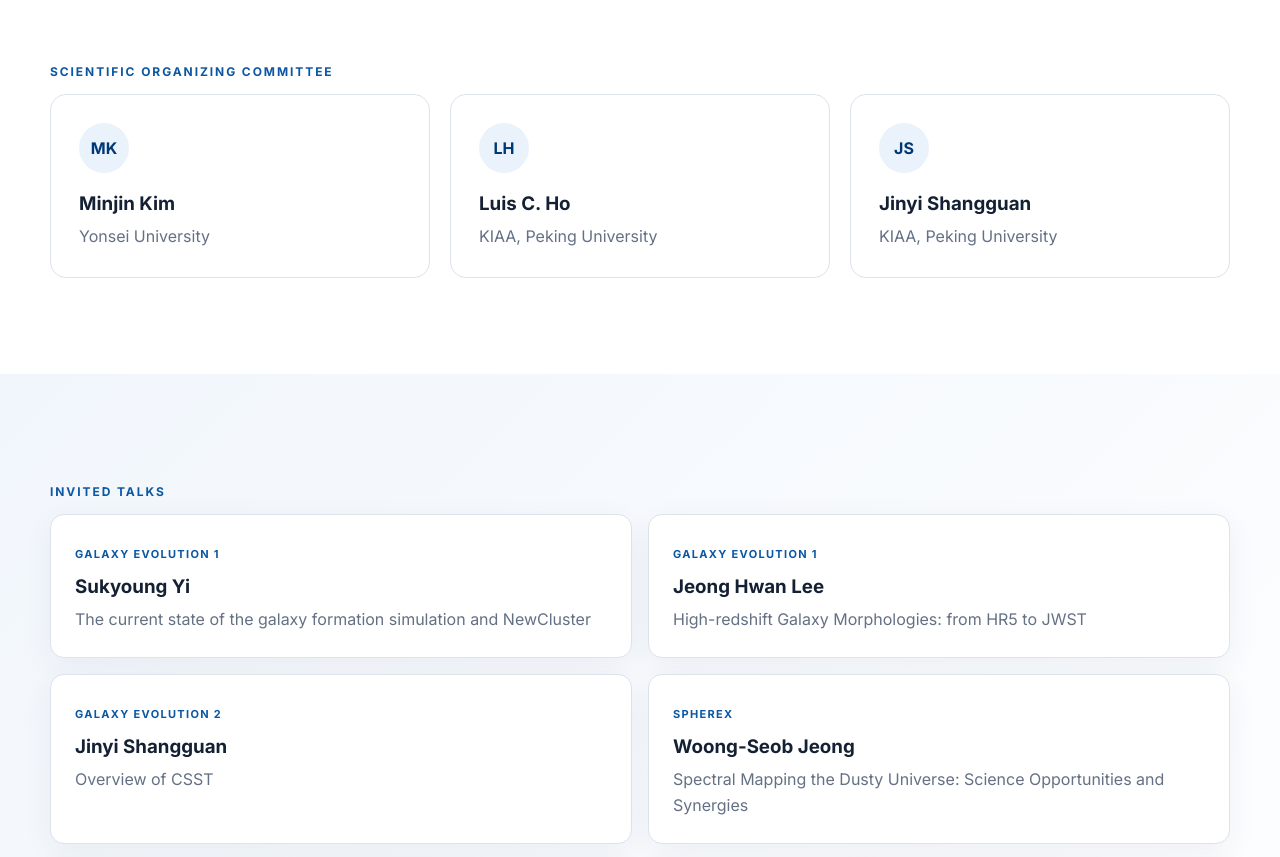
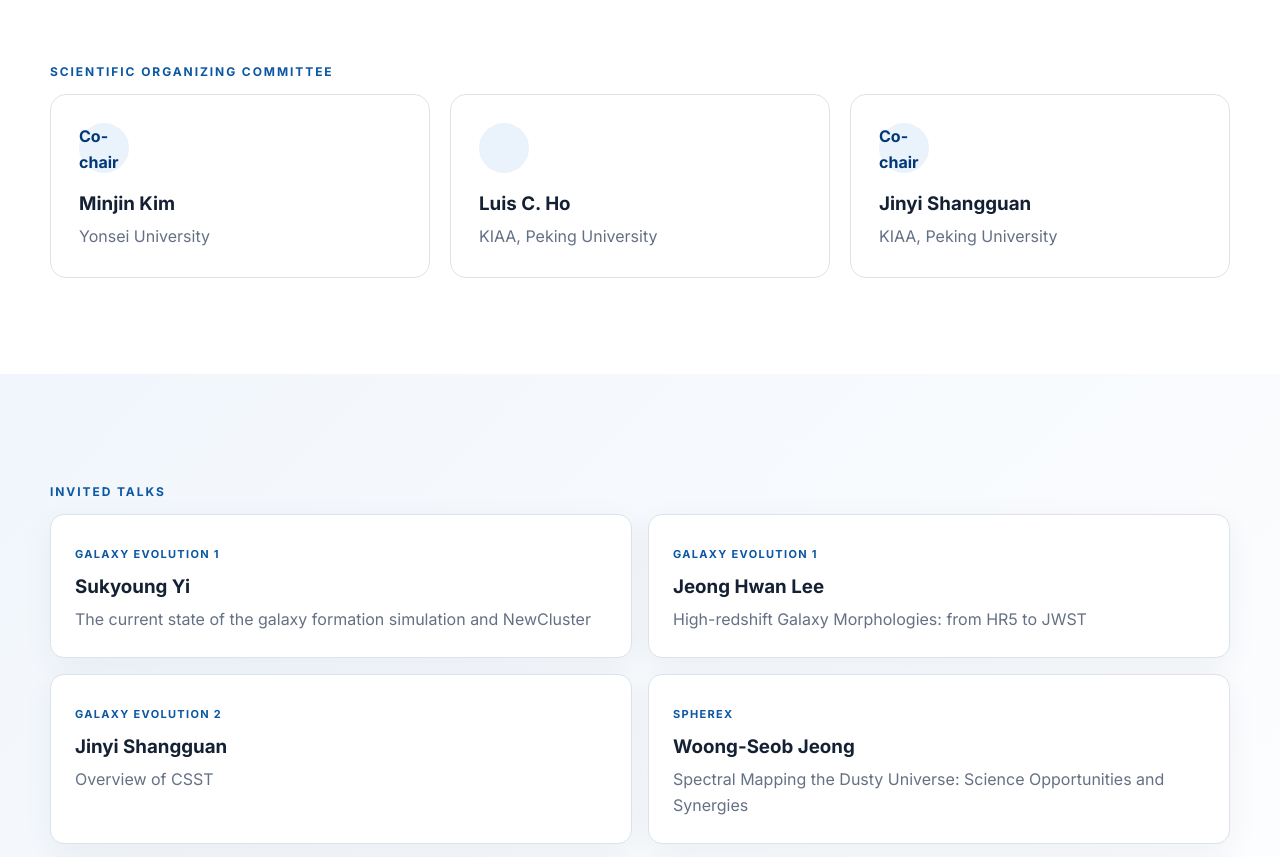
Before and after one commit to minjinkimastro/yonsei-kiaa-workshop, a plain HTML site: page index.html in a window 1280 px wide. Shown: the part 2100-2957 px from the top of the page. Drawn offline with nearby package versions, Linux system fonts and the light colour scheme.

Commit message:
Update index.html

```diff
--- a/index.html
+++ b/index.html
@@ -85,9 +85,9 @@
       <div class="wrap">
         <p class="kicker">Scientific organizing committee</p>
         <div class="soc-grid">
-          <article><div class="avatar">MK</div><h3>Minjin Kim</h3><p>Yonsei University</p></article>
-          <article><div class="avatar">LH</div><h3>Luis C. Ho</h3><p>KIAA, Peking University</p></article>
-          <article><div class="avatar">JS</div><h3>Jinyi Shangguan</h3><p>KIAA, Peking University</p></article>
+          <article><div class="avatar">Co-chair</div><h3>Minjin Kim</h3><p>Yonsei University</p></article>
+          <article><div class="avatar"></div><h3>Luis C. Ho</h3><p>KIAA, Peking University</p></article>
+          <article><div class="avatar">Co-chair</div><h3>Jinyi Shangguan</h3><p>KIAA, Peking University</p></article>
         </div>
       </div>
     </section>
```
